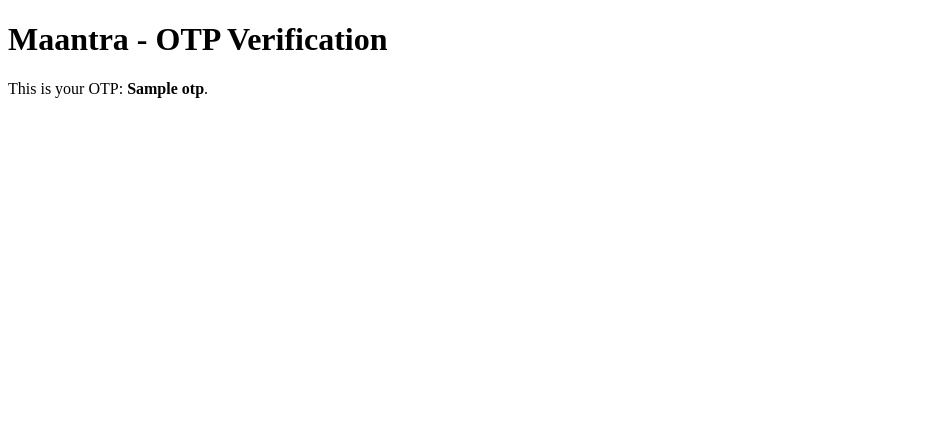
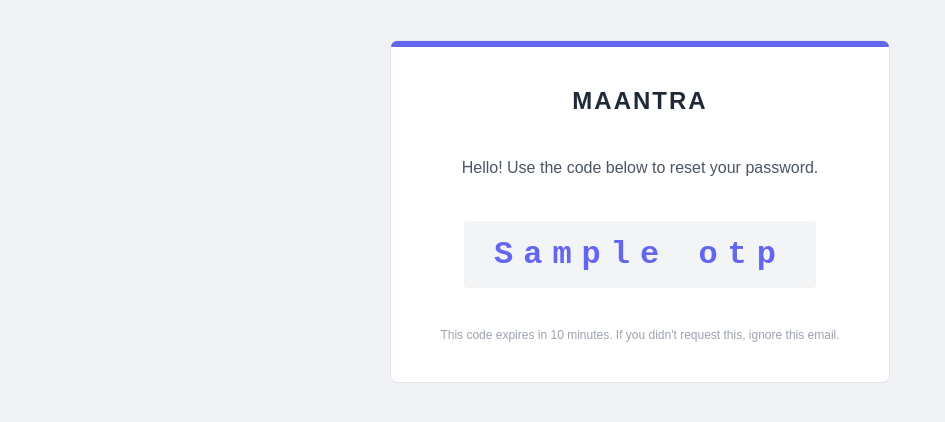
Before and after one commit to MohammadFahad1/Maantra-DRF-Project-JVAI, a Django app: template templates/otp_template.html in a window 1280 px wide. Shown: the top 422 px of the page, without its empty margins (0-945 px from the left). Run offline with Django 5.2, Linux system fonts and the light colour scheme; the template is opened without the code that fills it: most values are stand-ins (such as "Sample title", 1, 10 or a date in 2020); parts of the project's set-up code (start-up, migrations or seed data) failed here and were passed over.

Commit message:
Email template design improved

```diff
--- a/templates/otp_template.html
+++ b/templates/otp_template.html
@@ -1,8 +1,46 @@
 {% load static %}
-<!doctype html>
+<!DOCTYPE html>
 <html lang="en">
-<body>
-    <h1>Maantra - OTP Verification</h1>
-    <p>This is your OTP: <span style="font-weight: bold;">{{otp}}</span>.</p>
+<head>
+    <meta charset="UTF-8">
+    <meta name="viewport" content="width=device-width, initial-scale=1.0">
+</head>
+<body style="margin: 0; padding: 0; background-color: #f0f2f5;">
+    <table width="100%" border="0" cellspacing="0" cellpadding="0" bgcolor="#f0f2f5">
+        <tr>
+            <td align="center" style="padding: 40px 0;">
+                <table width="500" border="0" cellspacing="0" cellpadding="0" style="background-color: #ffffff; border-radius: 8px; border: 1px solid #e1e4e8;">
+                    <tr><td height="6" bgcolor="#6366f1" style="border-top-left-radius: 8px; border-top-right-radius: 8px;"></td></tr>
+
+                    <tr>
+                        <td align="center" style="padding: 40px 40px 20px 40px;">
+                            <h1 style="font-family: Arial, sans-serif; font-size: 24px; color: #1f2937; margin: 0; letter-spacing: 2px;">MAANTRA</h1>
+                        </td>
+                    </tr>
+                    <tr>
+                        <td style="padding: 20px 40px; font-family: Arial, sans-serif; font-size: 16px; line-height: 1.6; color: #4b5563; text-align: center;">
+                            Hello! Use the code below to reset your password.
+                        </td>
+                    </tr>
+                    <tr>
+                        <td align="center" style="padding: 20px 40px;">
+                            <table border="0" cellspacing="0" cellpadding="0">
+                                <tr>
+                                    <td bgcolor="#f3f4f6" style="padding: 15px 30px; border-radius: 4px; letter-spacing: 10px; font-family: 'Courier New', monospace; font-size: 32px; font-weight: bold; color: #6366f1;">
+                                        {{ otp }}
+                                    </td>
+                                </tr>
+                            </table>
+                        </td>
+                    </tr>
+                    <tr>
+                        <td style="padding: 20px 40px 40px 40px; font-family: Arial, sans-serif; font-size: 12px; color: #9ca3af; text-align: center;">
+                            This code expires in 10 minutes. If you didn't request this, ignore this email.
+                        </td>
+                    </tr>
+                </table>
+            </td>
+        </tr>
+    </table>
 </body>
 </html>
```
Also changed, not shown: user/tasks.py (+24 -13 lines).
